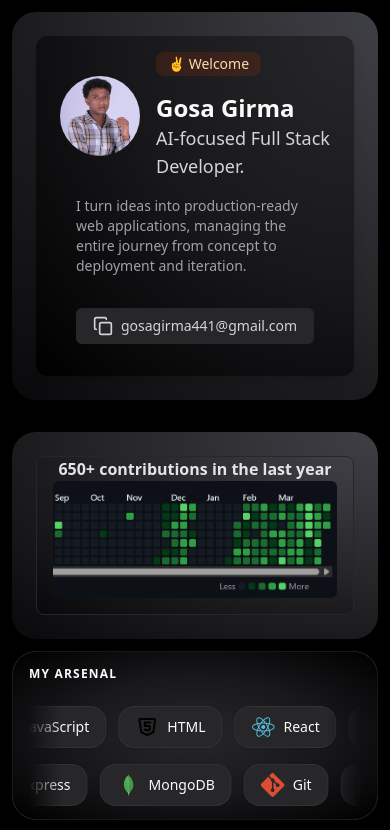
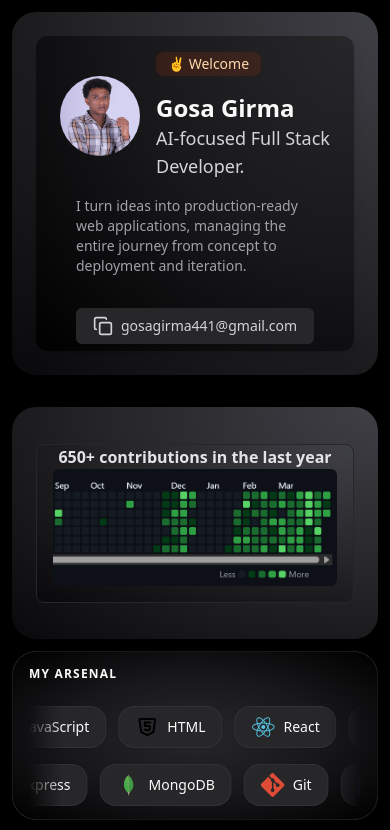
Before and after one commit to gosag/bentofolio, a React (Vite) app in the folder bentofolio/: page / in a window 390 px wide. Shown: the top 830 px of the page. Built offline with nearby package versions, Linux system fonts and the light colour scheme.

Commit message:
style: update layout in IdentityCard and GithubDisplay components for improved responsiveness and visual consistency

```diff
--- a/bentofolio/src/App.tsx
+++ b/bentofolio/src/App.tsx
@@ -36,7 +36,7 @@ const staggerContainer = {
       onMouseMove={handleMouseMove}
       onMouseEnter={() => setIsHovered(true)}
       onMouseLeave={() => setIsHovered(false)}
-      className=" relative overflow-hidden min-h-screen grid grid-cols-1 lg:grid-cols-[8fr_4fr_1fr] gap-2 p-3 dark:bg-black"
+      className=" relative overflow-hidden min-h-screen grid grid-cols-1 lg:grid-cols-[8fr_4fr_1fr] gap-3 p-3 dark:bg-black"
     >
       {/* spotlight */}
       <div
--- a/bentofolio/src/ProfileCard.tsx
+++ b/bentofolio/src/ProfileCard.tsx
@@ -15,7 +15,7 @@ const IdentityCard = () => {
 
   return (
     <motion.div
-      className="min-h-[50%] flex justify-center bg-[radial-gradient(ellipse_at_top_right,_theme(colors.zinc.50),_theme(colors.zinc.100),_theme(colors.blue.50))] group  dark:bg-zinc-800 p-6 rounded-3xl shadow-xl hover:shadow-2xl transition-shadow duration-300 dark:bg-[radial-gradient(ellipse_at_top_right,_var(--tw-gradient-stops))] from-zinc-700 via-zinc-800 to-zinc-950"
+      className="min-h-[55%] flex justify-center bg-[radial-gradient(ellipse_at_top_right,_theme(colors.zinc.50),_theme(colors.zinc.100),_theme(colors.blue.50))] group  dark:bg-zinc-800 p-6 rounded-3xl shadow-xl hover:shadow-2xl transition-shadow duration-300 dark:bg-[radial-gradient(ellipse_at_top_right,_var(--tw-gradient-stops))] from-zinc-700 via-zinc-800 to-zinc-950"
       initial={{ opacity: 0, y: 30 }}
       animate={{ opacity: 1, y: 0 }}
       transition={{ delay: 0.2, duration: 0.5 }}
@@ -56,7 +56,7 @@ const IdentityCard = () => {
 function GithubDisplay(){
     return(
         <motion.div
-          className="flex min-h-[25%] flex-col items-center justify-center gap-3  shadow-xl p-6 bg-[radial-gradient(ellipse_at_top_right,_theme(colors.zinc.50),_theme(colors.zinc.100),_theme(colors.blue.50))] rounded-3xl hover:shadow-2xl dark:bg-[radial-gradient(ellipse_at_top_right,_var(--tw-gradient-stops))] from-zinc-700 via-zinc-800 to-zinc-950 dark:border-zinc-800 "
+          className="flex min-h-[37%] flex-col items-center justify-center gap-3  shadow-xl p-6 bg-[radial-gradient(ellipse_at_top_right,_theme(colors.zinc.50),_theme(colors.zinc.100),_theme(colors.blue.50))] rounded-3xl hover:shadow-2xl dark:bg-[radial-gradient(ellipse_at_top_right,_var(--tw-gradient-stops))] from-zinc-700 via-zinc-800 to-zinc-950 dark:border-zinc-800 "
           initial={{ opacity: 0, y: 30 }}
           animate={{ opacity: 1, y: 0 }}
           transition={{  duration: 0.5 }}
@@ -76,7 +76,7 @@ function ProjectsCard() {
       initial={{ opacity: 0, y: 30 }}
       animate={{ opacity: 1, y: 0 }}
       transition={{ delay: 0.3, duration: 0.5 }}
-     className="w-full min-h-[25%]  my-3   rounded-3xl border border-zinc-200 bg-[radial-gradient(ellipse_at_top_right,_theme(colors.zinc.100),_theme(colors.zinc.200),_theme(colors.blue.100))] backdrop-blur-md shadow-xl flex flex-col justify-center p-5 overflow-hidden transition-shadow hover:shadow-sm dark:bg-[radial-gradient(ellipse_at_top_right,_var(--tw-gradient-stops))] from-zinc-800 via-zinc-900 to-black dark:border dark:border-zinc-800 ">
+     className="w-full min-h-[25%] my-3 rounded-3xl border border-zinc-200 bg-[radial-gradient(ellipse_at_top_right,_theme(colors.zinc.100),_theme(colors.zinc.200),_theme(colors.blue.100))] backdrop-blur-md shadow-xl flex flex-col justify-center p-5 overflow-hidden transition-shadow hover:shadow-sm dark:bg-[radial-gradient(ellipse_at_top_right,_var(--tw-gradient-stops))] from-zinc-800 via-zinc-900 to-black dark:border dark:border-zinc-800 ">
       <div className="flex items-center gap-3 mb-4 shrink-0">
         <span className="bg-zinc-100  text-zinc-600 dark:bg-zinc-800 dark:text-zinc-100  text-xs font-semibold px-2.5 py-1 rounded-full flex items-center gap-1.5 border border-zinc-200 dark:border-zinc-800">
           <svg width="10" height="10" viewBox="0 0 11 11" fill="none" xmlns="http://www.w3.org/2000/svg">
```
